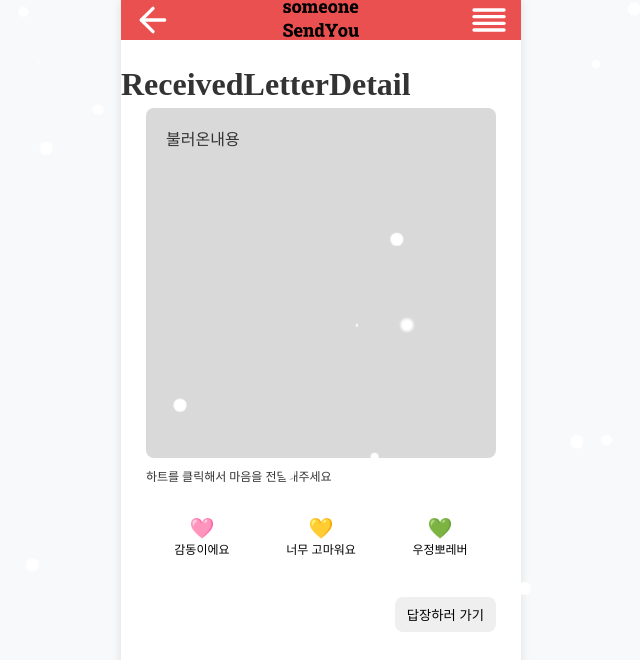
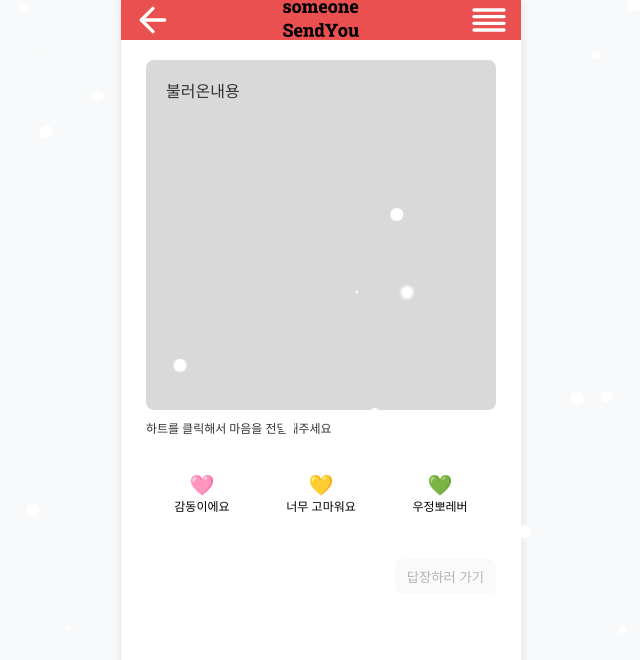
Before and after one commit to someoneSendYou/client, a React (Vite) app: page /letters/received/1 in a window 1280 px wide. Shown: the top 660 px of the page, without its empty margins (319-959 px from the left). Built offline with nearby package versions, Linux system fonts and the light colour scheme.

Commit message:
response에 따른 템플릿 변경 기능 추가

```diff
--- a/src/components/share-letter/ShareKakao.tsx
+++ b/src/components/share-letter/ShareKakao.tsx
@@ -7,9 +7,18 @@ declare global {
   }
 }
 
+const templateArray: { [key: string]: number} = {
+  '1': 115492,
+  '2': 115492,
+  '3': 115277
+}
+
 const ShareKakao = () => {
 
   const kakaoKey = import.meta.env.VITE_APP_JAVASCRIPT_KEY;
+
+  const kakaoTemplate = sessionStorage.getItem('kakao-template');
+  console.log(kakaoTemplate);
 
   useEffect(() => {
     // Kakao SDK 초기화
@@ -22,7 +31,7 @@ const ShareKakao = () => {
   const shareCustomTemplate = () => {
     if (window.Kakao) {
       window.Kakao.Share.sendCustom({
-        templateId : 115482,
+        templateId : kakaoTemplate ? templateArray[kakaoTemplate] : 115277
         // templateId: 115277,
         // templateArgs: {
         //   title:
--- a/src/pages/ReceivedLetterDetail.tsx
+++ b/src/pages/ReceivedLetterDetail.tsx
@@ -1,17 +1,25 @@
+import { useState } from 'react';
 import { useNavigate } from 'react-router-dom'
 import styled from 'styled-components'
 
 const ReceivedLetterDetail = () => {
 
+  const [selectedResponse, setSelectedResponse] = useState<string>('');
+
   const navigate = useNavigate();
 
   const handleReply = () => {
-    navigate('/letters/write');
-  }
+    navigate('/');
+  };
+
+  const handleResponse = (response: string) => {
+    sessionStorage.removeItem('kakao-template');
+    sessionStorage.setItem('kakao-template', response);
+    setSelectedResponse(response);
+  };
 
   return (
     <>
-      <h1>ReceivedLetterDetail</h1>
       <ReceivedLetterDetailStyle>
         <div>
           <div className='letter'>
@@ -19,14 +27,23 @@ const ReceivedLetterDetail = () => {
           </div>
           <div>
             <div className='response-title'>하트를 클릭해서 마음을 전달해주세요</div>
-            <div className='response-button'>
-              <button>🩷<div>감동이에요</div></button>
-              <button>💛<div>너무 고마워요</div></button>
-              <button>💚<div>우정뽀레버</div></button>
+            <div className='response-box'>
+              <button className={selectedResponse === '1' ? 'button-clicked' : 'button-unclicked'} onClick={() => handleResponse('1')}>
+                🩷
+                <div>감동이에요</div>
+              </button>
+              <button className={selectedResponse === '2' ? 'button-clicked' : 'button-unclicked'} onClick={() => handleResponse('2')}>
+                💛
+                <div>너무 고마워요</div>
+              </button>
+              <button className={selectedResponse === '3' ? 'button-clicked' : 'button-unclicked'} onClick={() => handleResponse('3')}>
+                💚
+                <div>우정뽀레버</div>
+              </button>
             </div>
           </div>
           <div className='reply-button'>
-            <button onClick={handleReply}>답장하러 가기</button>
+            <button disabled={selectedResponse ? false : true} onClick={handleReply}>답장하러 가기</button>
           </div>
         </div>
       </ReceivedLetterDetailStyle>
@@ -34,7 +51,11 @@ const ReceivedLetterDetail = () => {
   )
 }
 
-const ReceivedLetterDetailStyle = styled.div`
+interface ReceivedLetterDetailStyleProps {
+  $selected?: boolean;
+}
+
+const ReceivedLetterDetailStyle = styled.div<ReceivedLetterDetailStyleProps>`
   display: flex;
   justify-content: center;
 
@@ -51,20 +72,29 @@ const ReceivedLetterDetailStyle = styled.div`
     padding: 10px 0;
   }
 
-  .response-button {
+  .response-box {
+    box-sizing: border-box;
     display: flex;
     justify-content: space-around;
     padding: 20px 0;
 
     button {
       border: none;
-      background: white;
+      border-radius: 8px;
+      padding: 5px;
       font-size: 20px;
-
       div {
         font-size: 12px;
       }
     }
+  }
+
+  .button-clicked {
+    background: #E55858;
+  }
+
+  .button-unclicked {
+    background: white;
   }
 
   .reply-button {
--- a/src/pages/ShareLetter.tsx
+++ b/src/pages/ShareLetter.tsx
@@ -3,6 +3,8 @@ import Card from '../components/card/Card';
 import ShareKakao from '../components/share-letter/ShareKakao';
 import ShareURL from '../components/share-letter/ShareURL';
 import { useState } from 'react';
+import { GoArrowRight } from 'react-icons/go';
+import { useNavigate } from 'react-router-dom';
 
 // interface ShareLetterProps {
 //     img: number;
@@ -11,6 +13,8 @@ import { useState } from 'react';
 const ShareLetter = () => {
 
   const [message, setMessage] = useState<boolean>(false);
+
+  const navigate = useNavigate();
 
   const handleCopyClipBoard = async (text: string) => {
     try {
@@ -24,6 +28,11 @@ const ShareLetter = () => {
     catch (error) {
       alert('복사 실패!');
     }
+  }
+
+  const onClickMoreLetterButton = () => {
+    sessionStorage.clear();
+    navigate('/');
   }
 
   return (
@@ -41,6 +50,9 @@ const ShareLetter = () => {
       <div className='share-button'>
         <ShareKakao />
         <ShareURL handleCopyClipBoard={handleCopyClipBoard} />
+      </div>
+      <div className='more-letter-button'>
+        <button onClick={onClickMoreLetterButton}>다른 카드 쓰러가기 <GoArrowRight /></button>
       </div>
     </ShareLetterStyle>
   )
@@ -81,6 +93,21 @@ const ShareLetterStyle = styled.div`
     padding: 20px;
   }
 
+  .more-letter-button {
+    display: flex;
+    justify-content: end;
+    padding: 15px 40px 0 0;
+
+    button {
+      border: none;
+      border-bottom: solid 1px;
+      background: white;
+      color: #000;
+      font-weight: bold;
+      cursor: pointer;
+    }
+  }
+
 
 `;
 
--- a/src/style/snowEffect.css
+++ b/src/style/snowEffect.css
@@ -7,21 +7,35 @@ html, body {
     overflow-x: hidden;
     background: #D9D9D9;
 }
+
+// SnowFall.tsx 효과 적용
+.snowfall-container {
+    position: fixed; /* 부모 요소 기준 위치 설정 */
+    top: 0;
+    left: 0;
+    width: 100%;
+    min-height: 100%; /* 스크롤 영역을 따라감 */
+    pointer-events: none; /* 클릭 이벤트 방해 방지 */
+    z-index: 10; /* 다른 요소 위에 표시 */
+}
+
 .snowflake {
     --size: 1vw;
     width: var(--size);
     height: var(--size);
     background: white;
     border-radius: 50%;
-    position: absolute;
+    position: absolute; /* 부모 요소 기준으로 눈송이 배치 */
     top: -5vh;
+    animation: snowfall 12s linear infinite;
 }
+
 @keyframes snowfall {
     0% {
         transform: translate3d(var(--left-ini), 0, 0);
    }
     100% {
-        transform: translate3d(var(--left-end), 110vh, 0);
+        transform: translate3d(var(--left-end), 100vh, 0);
    }
 }
 .snowflake:nth-child(1) {
```
